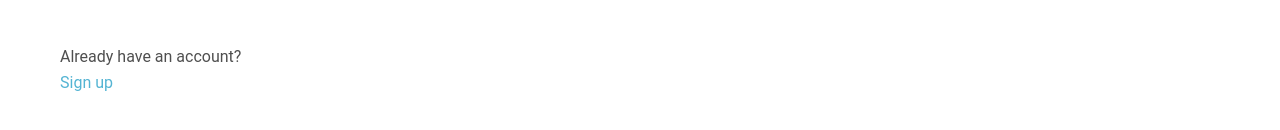
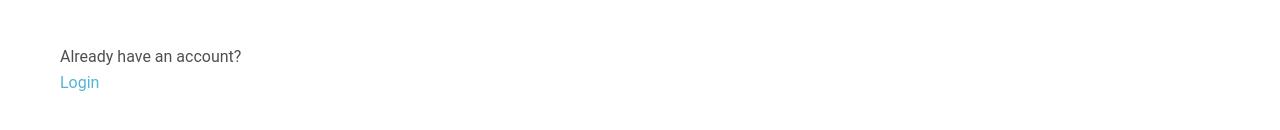
Before and after one commit to Sarina-R/requestForm, a React (Vite) app: page /requestForm/signup in a window 1280 px wide. Shown: the part 550-680 px from the top of the page. Built offline with nearby package versions, Linux system fonts and the light colour scheme; what uploader would draw is missing.

Commit message:
d-mistak

```diff
--- a/src/loginForm/Signup.tsx
+++ b/src/loginForm/Signup.tsx
@@ -194,7 +194,7 @@ const Signup: React.FC<SigninProps> = ({
             <p className="ms-5">
               Already have an account?
               <Link to="/requestForm/login">
-                <a className="link-info d-block">Sign up</a>
+                <a className="link-info d-block">Login</a>
               </Link>
             </p>
           </div>
```
